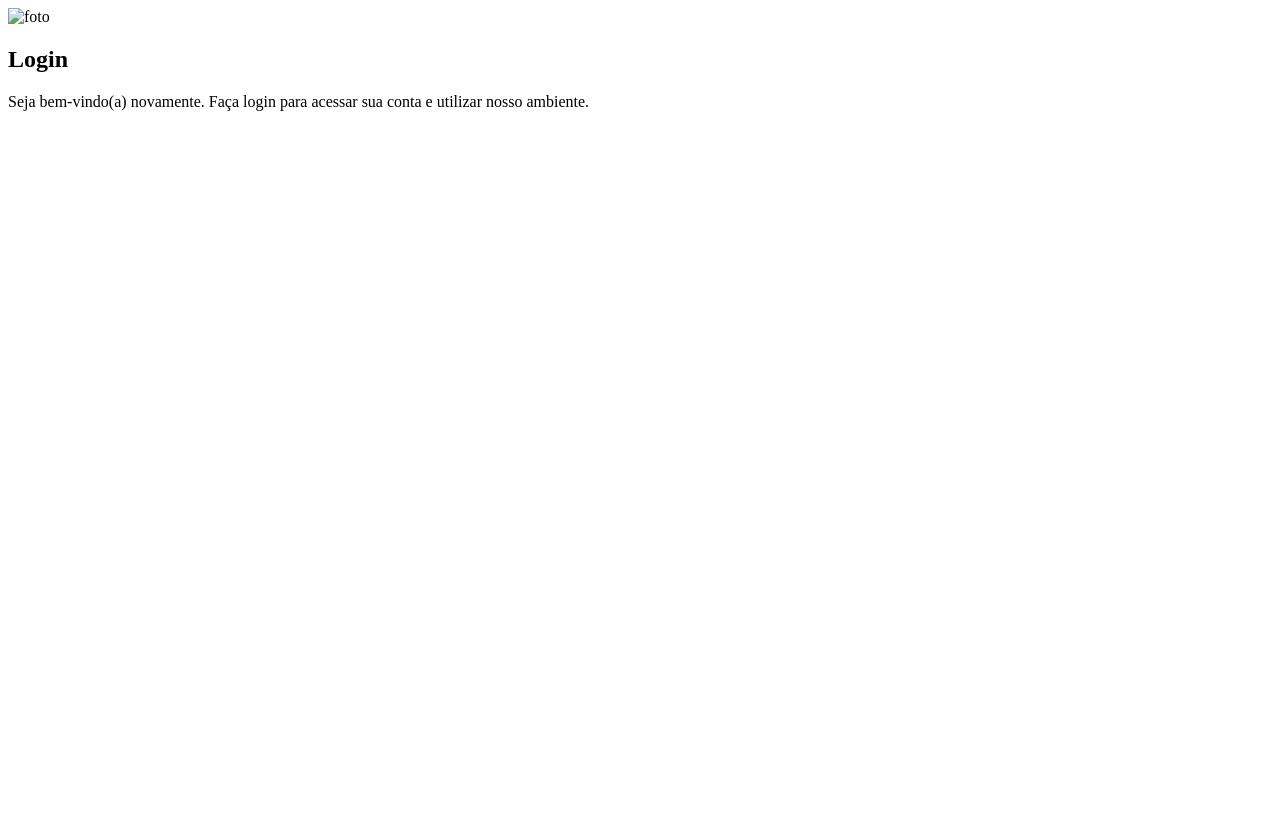
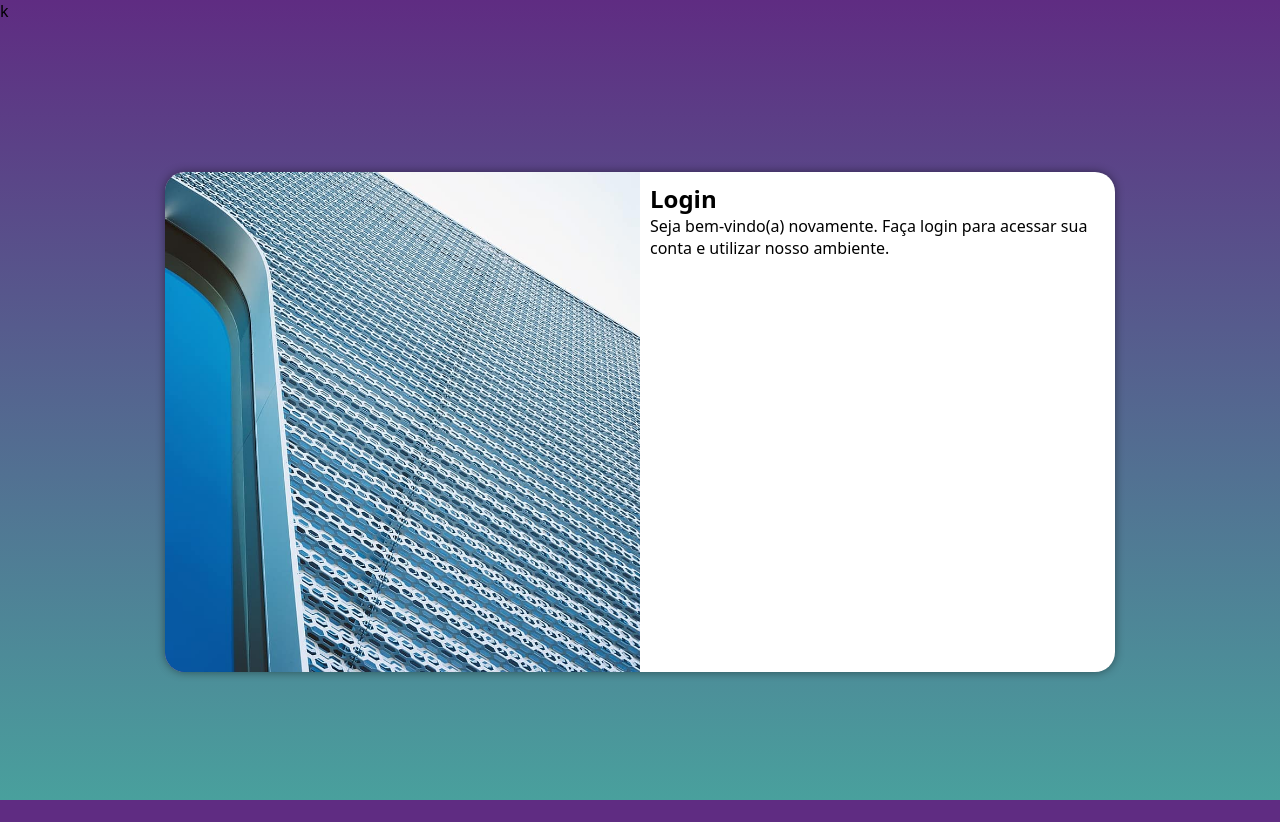
Before and after one commit to joaopedrods1/projeto-login, a plain HTML site: page index.html in a window 1280 px wide. Before the commit the page ends 800 px from the top, so only its background shows below. Drawn offline with Linux system fonts and the light colour scheme.

Commit message:
outras telas utilizando mobile first

```diff
--- /dev/null
+++ b/estilos/media-queries.css
@@ -0,0 +1,36 @@
+@charset "UTF-8";
+@media screen and (min-width:768px) and (max-width:992px) {
+    body {
+        background-image: linear-gradient(to top, #49a09d, #5f2c82);
+    }
+    #login {
+        width: 90vw;
+    }
+    #login #imagem {
+        float: left;
+        width: 30%;
+        height: 100%;
+    }
+    #login #formulario {
+        float: right;
+        width: 70%;
+    }
+}
+@media screen and (min-width:992px) {
+      body {
+        background-image: linear-gradient(to top, #49a09d, #5f2c82);
+    }
+    #login {
+         width: 950px;
+    }
+    #login #imagem {
+        float: left;
+        width: 50%;
+        height: 100%;
+    }
+    #login #formulario {
+        float: right;
+        width: 50%;
+    }
+
+}
--- a/estilos/style.css
+++ b/estilos/style.css
@@ -1,3 +1,47 @@
 @charset "UTF-8";
 /* Verde : #49a09d
 Lilás: #5f2c82
+*/
+* {
+    font-family: system-ui, -apple-system, BlinkMacSystemFont, 'Segoe UI', Roboto, Oxygen, Ubuntu, Cantarell, 'Open Sans', 'Helvetica Neue', sans-serif;
+    padding: 0px;
+    margin: 0px;
+    box-sizing: border-box;
+}
+body, html {
+    background-color: #5f2c82;
+    height: 100vh;
+    width: 100vw;
+}
+main {
+    position: relative;
+    height: 100vh;
+    width: 100vw;
+}
+#login {
+    background-color: white;
+    position: absolute;
+    top: 50%;
+    left: 50%;
+    transform: translate(-50%,-50%);
+    overflow: hidden;
+    height: 500px;
+    width: 250px;
+    border-radius: 20px;
+    box-shadow: 0px 0px 10px rgba(0, 0, 0, 0.449);
+    transition: width 0.3s, height  0.3s;
+    transition-timing-function: ease;
+}
+#login #imagem {
+    display: block;
+    background-color: #5f2c82;
+    background-image: url(../imgs/metal.jpg);
+    background-size: cover;
+    background-repeat: no-repeat;
+    background-position: left bottom;
+    height: 200px;
+}
+#formulario {
+    display: block;
+    padding: 10px;
+}
--- a/index.html
+++ b/index.html
@@ -4,23 +4,22 @@
     <meta charset="UTF-8">
     <meta name="viewport" content="width=device-width, initial-scale=1.0">
    <link rel="stylesheet" href="estilos/style.css">
+   <link rel="stylesheet" href="estilos/media-queries.css">k
     <title>Login</title>
 </head>
 <body>
     <main>
-        <section id="Login">
+        <section id="login">
             <div id="imagem">
-                <img src="#" alt="foto">
+                <!--imagem aqui nas CSS-->
             </div>
-            <div id="formulário">
+            <div id="formulario">
                 <h1>Login</h1>
                 <p> Seja bem-vindo(a) novamente. Faça login para acessar sua conta e utilizar nosso ambiente.</p>
                 <form action="login.php" method="post">
 
                 </form>
-
             </div>
-
         </section>
     </main>
 </body>
```
